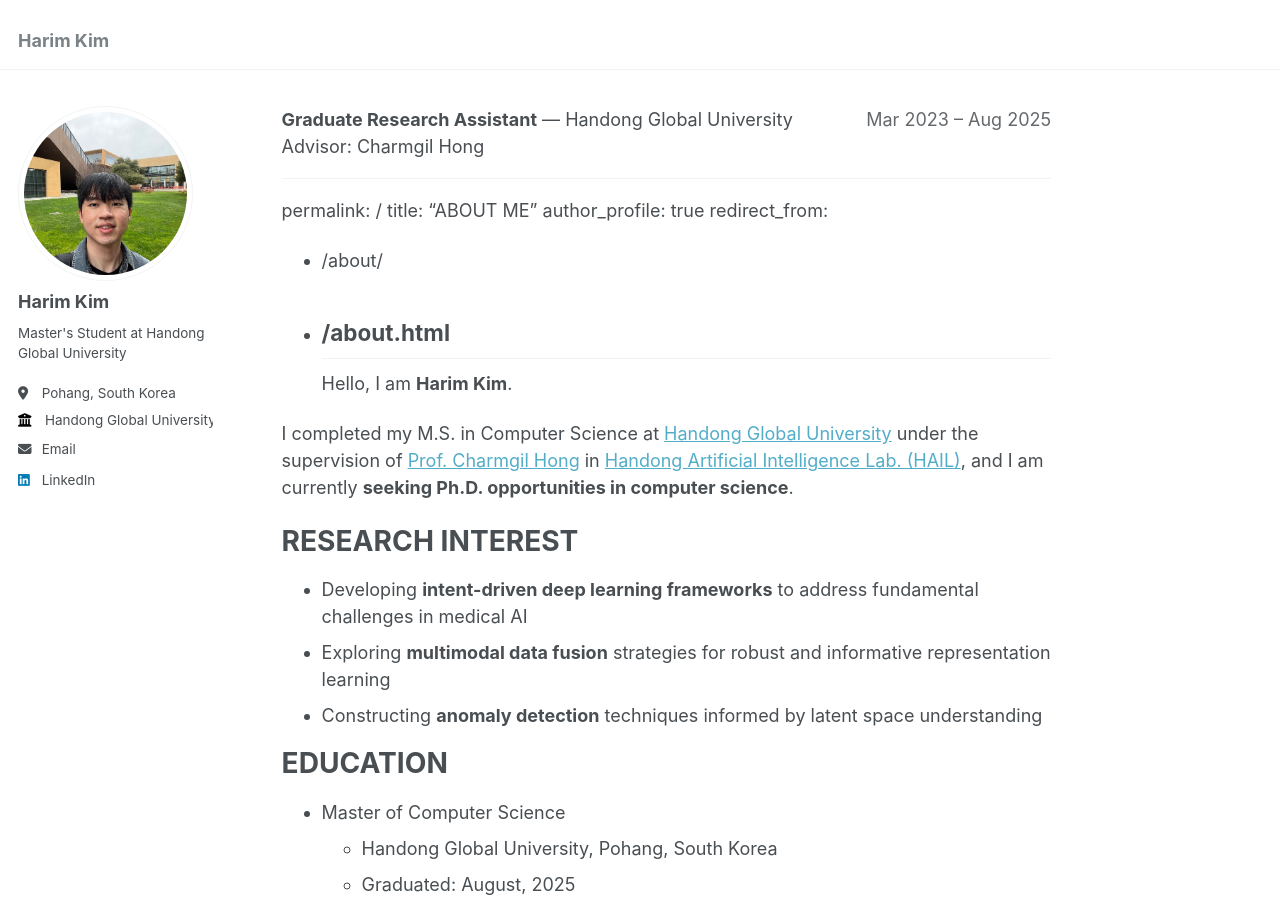
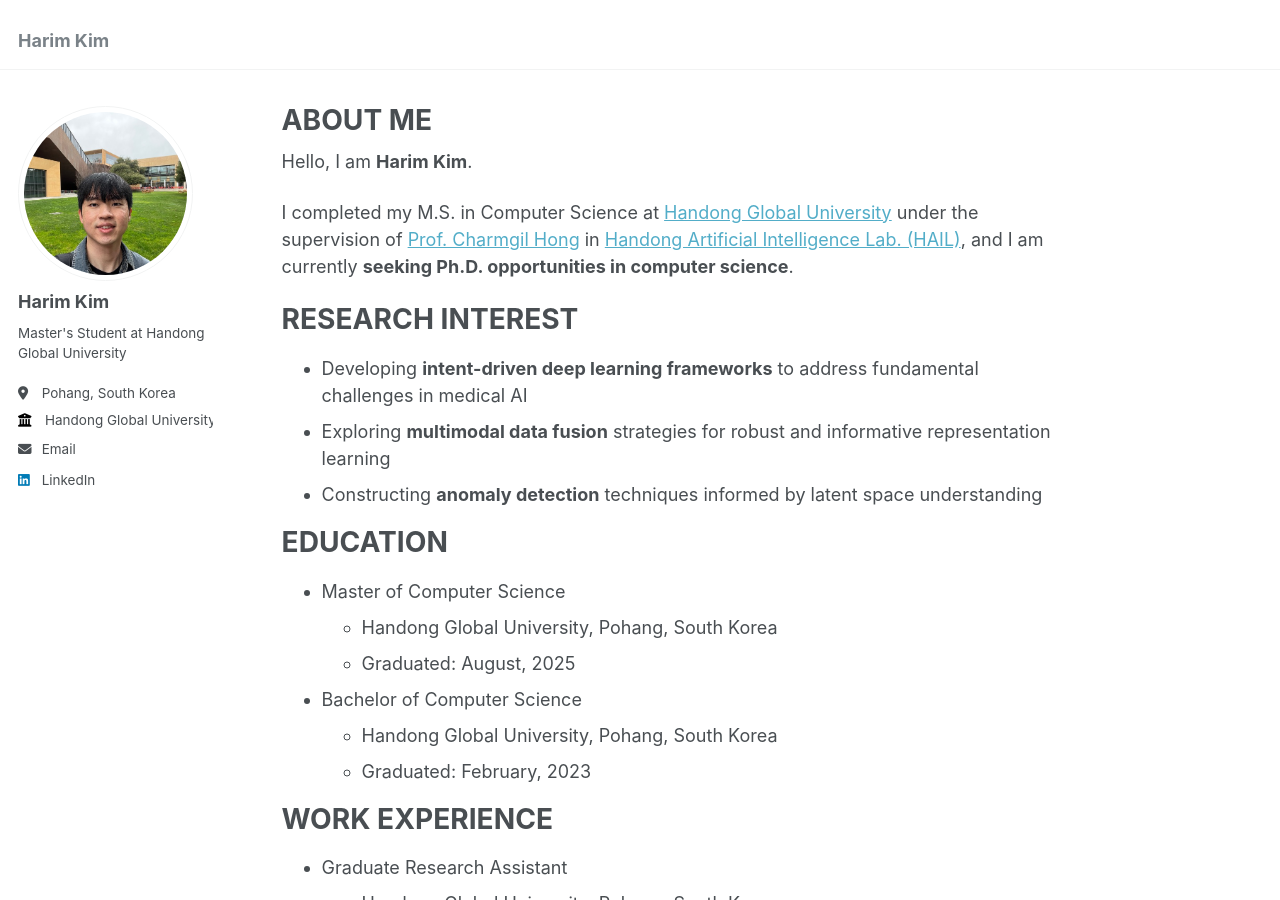
Before and after one commit to hrkim153/hrkim153.github.io, a Jekyll site: the page built from _pages/about.md, in a window 1280 px wide and 900 px high. Built offline with Jekyll 4.4.1, drawn with Linux system fonts in a browser that asks for light colours; our own code applies the rules of GitHub Pages for plain Markdown files.

Commit message:
Update about.md

```diff
--- a/_pages/about.md
+++ b/_pages/about.md
@@ -1,10 +1,3 @@
-<div class="cv-row">
-  <div class="cv-left"><b>Graduate Research Assistant</b> — Handong Global University</div>
-  <div class="cv-right">Mar 2023 – Aug 2025</div>
-</div>
-<div class="cv-left">Advisor: Charmgil Hong</div>
-
-
 ---
 permalink: /
 title: "ABOUT ME"
```
